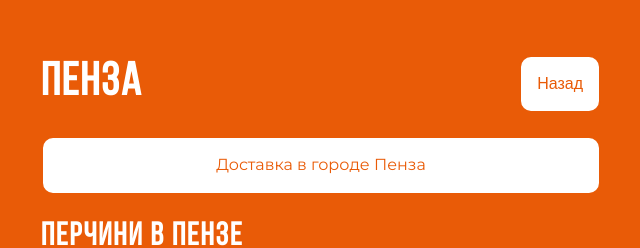
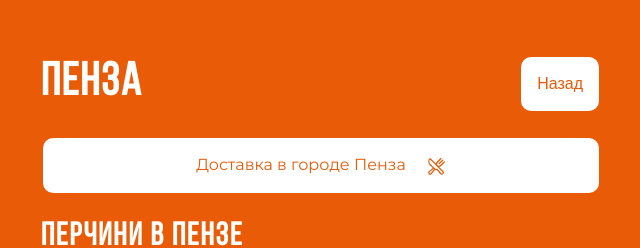
Before and after one commit to sinkvane/perchini-taplink, a React (Vite) app: page /city/1 in a window 1280 px wide. Shown: the top 248 px of the page, without its empty margins (319-959 px from the left). Built offline with nearby package versions, Linux system fonts and the light colour scheme.

Commit message:
delivery icon added

```diff
--- /dev/null
+++ b/src/components/DeliveryIcon.jsx
@@ -0,0 +1,26 @@
+import React from 'react';
+
+const DeliveryIcon = ({ className }) => (
+  <svg
+    version="1.1"
+    id="Layer_1"
+    className={className}
+    x="0px"
+    y="0px"
+    viewBox="0 0 32 32"
+    style={{ enableBackground: 'new 0 0 24 24', fill: 'none', stroke: '#e95b07', strokeWidth: 2, strokeLinecap: 'round', strokeLinejoin: 'round', strokeMiterlimit: 10 }}
+    xmlSpace="preserve"
+  >
+    <g id="SVGRepo_bgCarrier" stroke-width="0"></g>
+    <g id="SVGRepo_tracerCarrier" stroke-linecap="round" stroke-linejoin="round"></g>
+    <g id="SVGRepo_iconCarrier">
+      <path d="M6.5,13.5c-2.6-2.6-2.6-6.7,0-9.3l11.1,11.1l3.7,3.7l5.7,5.7c1,1,1,2.5,0,3.5l0,0c-1,1-2.8,1-3.7-0.2l-4.1-5.1 c-1-1.3-2.8-1.7-4.4-1.1l0,0L6.5,13.5z"/>
+      <line x1="21.3" y1="12.1" x2="26.7" y2="6.7"/>
+      <path d="M19.1,16.8c0.4-0.1,0.7-0.1,1.1-0.2c1.3-0.1,2.8-0.8,4.3-2.3l4.9-4.9"/>
+      <path d="M12.3,19.3L5.3,25c-1.1,0.8-1.2,2.4-0.2,3.3c1,1,2.5,0.8,3.3-0.2l5.7-7.1"/>
+      <path d="M24,4L19,8.9c-1.5,1.5-2.3,3-2.3,4.3c0,0.4-0.1,0.7-0.2,1.1"/>
+    </g>
+  </svg>
+);
+
+export default DeliveryIcon;
--- a/src/components/LinkIcon.jsx
+++ b/src/components/LinkIcon.jsx
@@ -6,7 +6,7 @@ const LinkIcon = ({ className }) => (
 		id="Layer_1"
 		xmlns="http://www.w3.org/2000/svg"
 		xmlnsXlink="http://www.w3.org/1999/xlink"
-		className={className} // Применяется только класс
+		className={className}
 		x="0px"
 		y="0px"
 		viewBox="0 0 122.6 122.88"
--- a/src/components/YandexEdaLink.jsx
+++ b/src/components/YandexEdaLink.jsx
@@ -1,11 +1,13 @@
 import { useParams } from 'react-router-dom';
 import styles from '../pages/CityPage.module.css';
+import '../index.css';
 import data from '../data/restaurants.json';
 
+import DeliveryIcon from '../components/DeliveryIcon';
+
 const YandexEdaLink = () => {
-
 	const { cityId } = useParams();
-  const cityData = data.cities.find((city) => city.id === parseInt(cityId));
+	const cityData = data.cities.find((city) => city.id === parseInt(cityId));
 
 	return (
 		<>
@@ -17,6 +19,7 @@ const YandexEdaLink = () => {
 					rel="noopener noreferrer"
 				>
 					Доставка в городе {cityData.name}
+					<DeliveryIcon className={[styles.cityPageIcon, styles.width20px].join(' ')} />
 				</a>
 			)}
 		</>
--- a/src/pages/CityPage.jsx
+++ b/src/pages/CityPage.jsx
@@ -2,8 +2,10 @@ import { useParams } from 'react-router-dom';
 import data from '../data/restaurants.json';
 import BackButton from '../components/BackButton';
 import styles from './CityPage.module.css';
+
 import LinkIcon from '../components/LinkIcon';
 import PhoneIcon from '../components/PhoneIcon';
+
 import YandexEdaLink from '../components/yandexEdaLink';
 
 const CityPage = () => {
--- a/src/pages/CityPage.module.css
+++ b/src/pages/CityPage.module.css
@@ -65,9 +65,6 @@
 	display: flex;
 	flex-direction: column;
 	gap: 12px;
-	/* border: var(--border2pxSolidWhite);
-	border-radius: var(--borderRadiusElements);
-	padding: var(--paddingElements); */
 }
 
 .cityPagePhoneLink {
@@ -86,7 +83,7 @@
 
 .cityPageIcon {
 	fill: var(--primary-color);
-	width: 16px;
+	width: 18px;
 	height: auto;
 }
 
@@ -112,3 +109,7 @@
 .cityPageOpenHours {
 	text-transform: uppercase;
 }
+
+.width20px {
+	width: 20px;
+}
```
